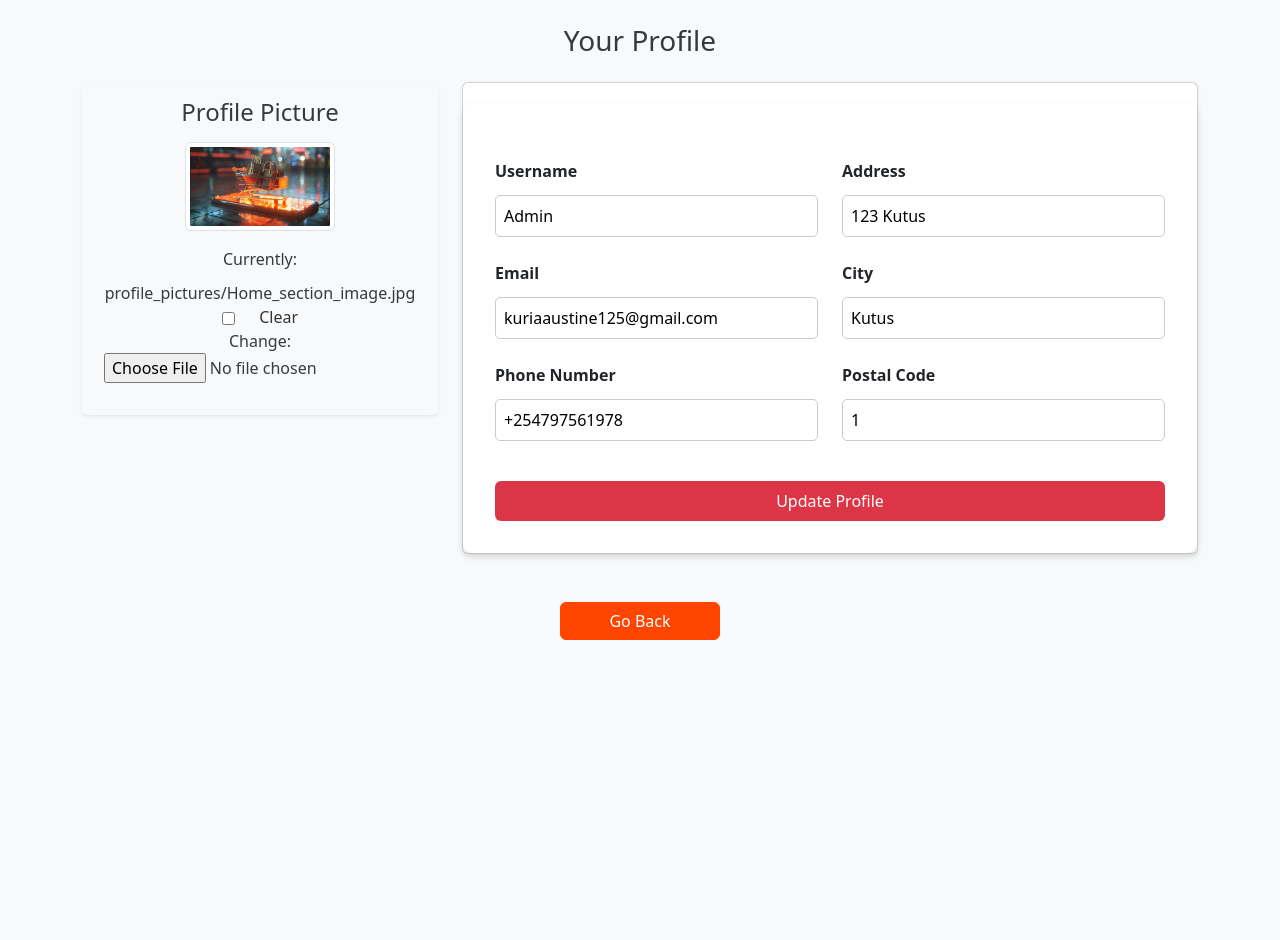
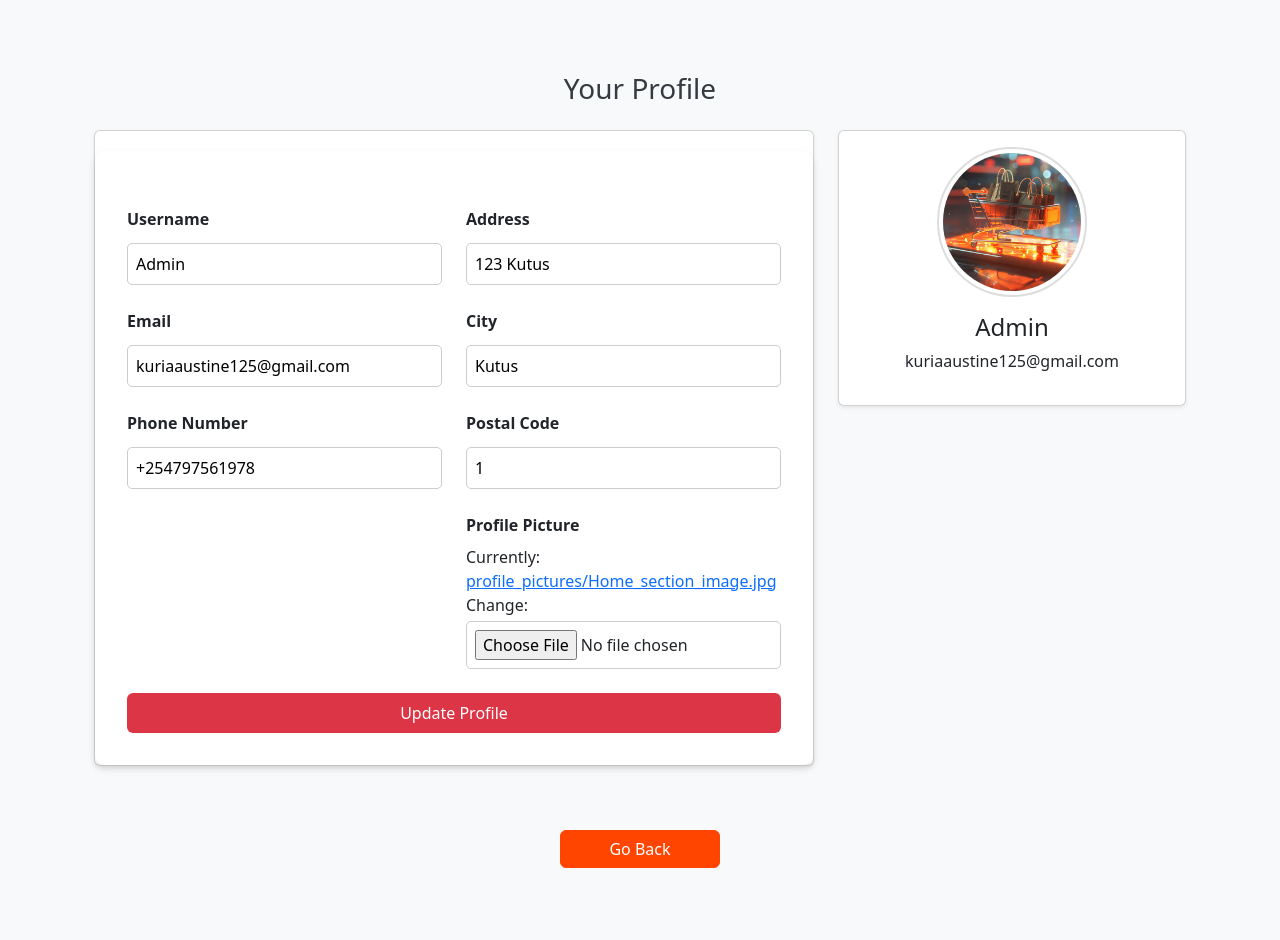
Before and after one commit to Austinkuria/E-commerce-Site, a Django app: page /accounts/profile/ in a window 1280 px wide. Before the commit the page ends 640 px from the top, so only its background shows below. Run offline with Django 5.2, Linux system fonts and the light colour scheme; a user stored in the database is signed in; data comes from the database, SQL or seed files in the repository; both versions use the stored data as it was after the commit.

Commit message:
latest update

```diff
--- a/ecommerce/myapp/forms.py
+++ b/ecommerce/myapp/forms.py
@@ -98,7 +98,7 @@ class ProfileUpdateForm(forms.ModelForm):
         widget=forms.TextInput(attrs={'placeholder': 'Enter your postal code'})
     )
     profile_picture = forms.ImageField(
-        required=False,
+        required=True,
         help_text="Upload your profile picture. If left blank, the default picture will be used."
     )
 
--- a/ecommerce/static/css/styles.css
+++ b/ecommerce/static/css/styles.css
@@ -473,3 +473,23 @@ form input[type="radio"] {
 .alert-danger .btn-close:hover {
     color: #ffffff;
 }
+/* Ensure the sidebar and content are side by side and responsive */
+@media (min-width: 768px) {
+    .row {
+        display: flex;
+    }
+}
+/* Ensure the profile card takes up more space */
+.card {
+    margin-bottom: 1rem;
+}
+
+.img-thumbnail {
+    width: 100%; /* Width */
+    max-width: 150px; /* Max width */
+    height: 150px; /* Same as width to ensure it's a circle */
+    object-fit: cover; /* Ensures the image covers the area without distortion */
+    border-radius: 50%; /* Makes the image circular */
+    border: 2px solid #ddd; /* Adds a border around the image */
+    border-radius: 50%;
+}
--- a/ecommerce/templates/users/profile.html
+++ b/ecommerce/templates/users/profile.html
@@ -2,7 +2,7 @@
 {% block title %}Profile{% endblock %}
 
 {% block content %}
-    <!-- Profile Heading -->
+<div class="container py-5">
     <h2 class="mb-4 text-center font-weight-bold">Your Profile</h2>
 
     <!-- Display Messages (Success or Error) -->
@@ -17,33 +17,8 @@
     </div>
     {% endif %}
 
-    <!-- Row for Sidebar and Profile Form -->
     <div class="row">
-        <!-- Sidebar for Profile Picture -->
-        <div class="col-md-4">
-            <div class="profile-sidebar text-center mb-4 p-3 shadow-sm rounded">
-                <h4 class="mb-3">Profile Picture</h4>
-
-                <!-- Display current profile picture -->
-                {% if user.profile.profile_picture %}
-                    <img src="{{ user.profile.profile_picture.url }}" alt="Profile Picture" class="img-thumbnail mb-3" style="max-width: 150px;">
-                {% else %}
-                    <p class="text-muted">No profile picture</p>
-                {% endif %}
-
-                <!-- Django form field for profile picture -->
-                <div class="form-group mb-3">
-                    {{ profile_form.profile_picture }}
-                </div>
-
-                <!-- Display any form field errors -->
-                {% if profile_form.profile_picture.errors %}
-                    <div class="form-text text-danger">{{ profile_form.profile_picture.errors }}</div>
-                {% endif %}
-            </div>
-        </div>
-
-        <!-- Profile Form -->
+        <!-- Main Content with Profile Form -->
         <div class="col-md-8">
                 <div class="card shadow-sm">
                     <form method="POST" enctype="multipart/form-data">
@@ -105,19 +80,40 @@
                                         <div class="form-text text-danger">{{ profile_form.postal_code.errors }}</div>
                                     {% endif %}
                                 </div>
+
+                                <!-- Profile Picture Field -->
+                                <div class="form-group mb-4">
+                                    <label for="{{ profile_form.profile_picture.id_for_label }}" class="form-label">Profile Picture</label><br>
+                                    {{ profile_form.profile_picture }}
+                                    {% if profile_form.profile_picture.errors %}
+                                        <div class="form-text text-danger">{{ profile_form.profile_picture.errors }}</div>
+                                    {% endif %}
+                                </div>
                             </div>
                         </div>
 
-                        <!-- Submit Button -->
-                        <button type="submit" class="btn btn-danger w-100 py-2 mt-3">Update Profile</button>
+
+                        <button type="submit" class="btn btn-danger w-100 py-2">Update Profile</button>
                     </form>
                 </div>
+        </div> <!-- Sidebar with Profile Picture -->
+        <div class="col-md-4 mb-4">
+            <div class="card shadow-sm">
+                <div class="card-body text-center">
+                    {% if user.profile.profile_picture %}
+                        <img src="{{ user.profile.profile_picture.url }}" alt="Profile Picture" class="img-thumbnail mb-3" style="max-width: 150px; border-radius: 50%;">
+                    {% else %}
+                        <p class="text-muted">No profile picture</p>
+                    {% endif %}
+                    <h4 class="font-weight-bold">{{ user.username }}</h4>
+                    <p>{{ user.email }}</p>
+                </div>
+            </div>
         </div>
     </div>
 
-    <!-- Back to Home Button -->
     <div class="text-center mt-5">
         <a href="{% url 'index' %}" class="btn btn-primary px-5">Go Back</a>
     </div>
-
+</div>
 {% endblock %}
```
Also changed, not shown: ecommerce/db.sqlite3, ecommerce/media/profile_pictures/Adidas_Essentials_T-shirt_Q28KyyE.jpg (added), ecommerce/media/profile_pictures/Adidas_Essentials_T-shirt_Tj1A4zp.jpg (added), ecommerce/media/profile_pictures/Adidas_Essentials_T-shirt_wTWQrua.jpg (added), ecommerce/media/profile_pictures/Fashion_Ronde_Tights.jpg (added), ecommerce/media/profile_pictures/Heavy_Ladies_tights_plains_-pure_cotton.jpg (added).
